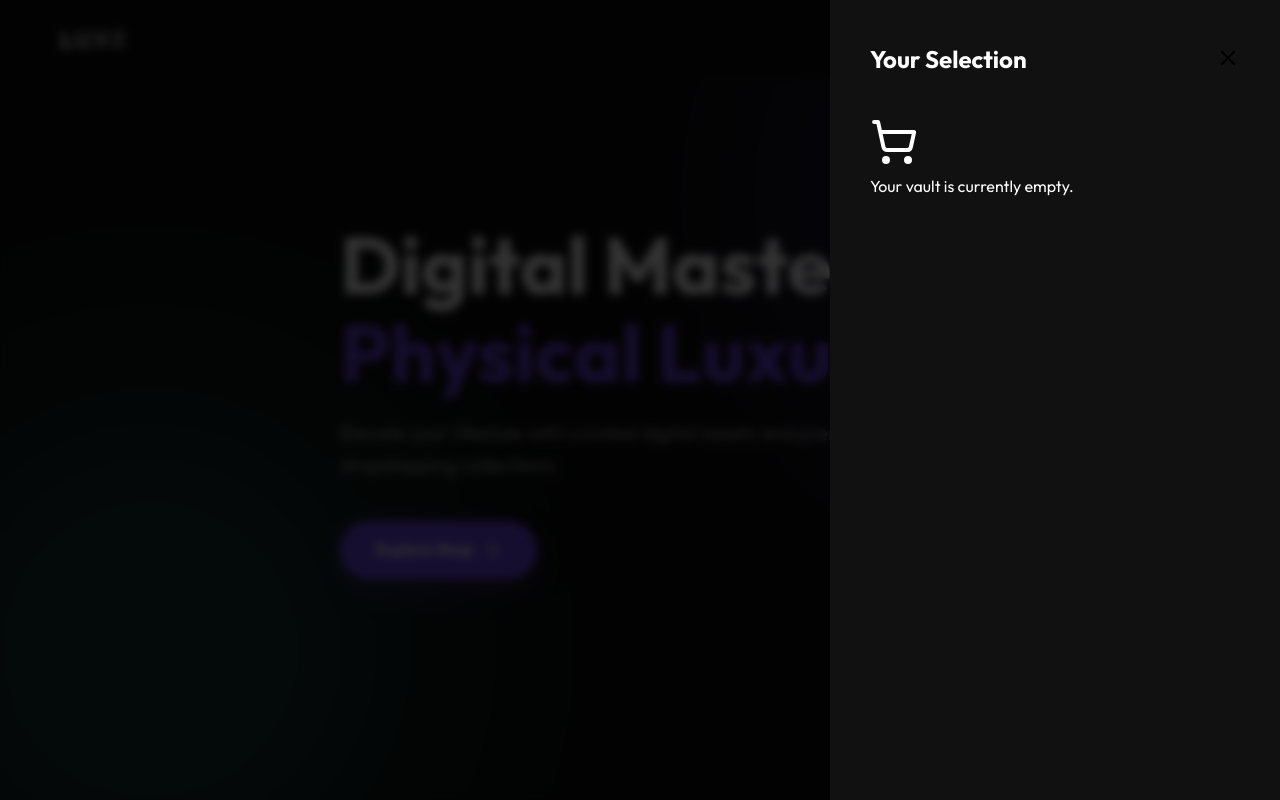
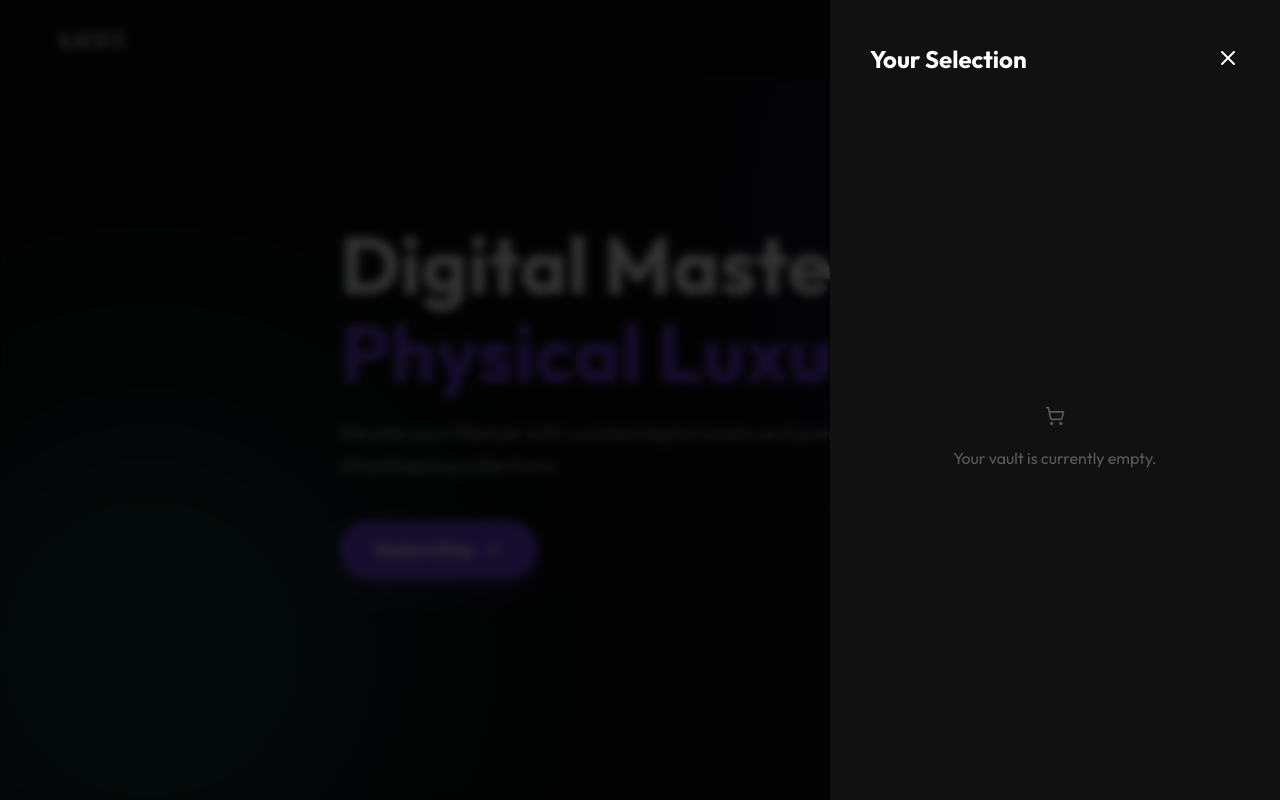
Before and after one commit to akhilshaji05/luxe-digital-dropship, a React (Vite) app: page / in a window 1280 px wide. Both pictures are taken after a click on the button 1210 px from the left and 39 px from the top of the page. Shown: the top 800 px of the page. Built offline with nearby package versions, Linux system fonts and the light colour scheme.

Commit message:
Rewrite project in React with Premium UI and Cart

```diff
--- a/index.html
+++ b/index.html
@@ -1,13 +1,17 @@
 <!doctype html>
 <html lang="en">
+
 <head>
   <meta charset="UTF-8" />
   <link rel="icon" type="image/svg+xml" href="/vite.svg" />
   <meta name="viewport" content="width=device-width, initial-scale=1.0" />
-    <title>luxe-digital</title>
+  <title>Luxe Digital & Dropship</title>
+  <meta name="description" content="Premium digital products and curated dropshipping collections." />
 </head>
+
 <body>
   <div id="root"></div>
   <script type="module" src="/src/main.jsx"></script>
 </body>
+
 </html>
--- a/src/App.css
+++ b/src/App.css
@@ -288,19 +288,33 @@
   background: rgba(0, 0, 0, 0.8);
   backdrop-filter: blur(5px);
   z-index: 200;
+  opacity: 0;
+  visibility: hidden;
+  transition: all 0.4s ease;
+}
+
+.cart-overlay.open {
+  opacity: 1;
+  visibility: visible;
 }
 
 .cart-sidebar {
   position: fixed;
   top: 0;
-  right: 0;
+  right: -500px;
   width: 450px;
+  max-width: 100%;
   height: 100vh;
   background: #111;
   z-index: 300;
   display: flex;
   flex-direction: column;
   padding: 40px;
+  transition: right 0.4s cubic-bezier(0.16, 1, 0.3, 1);
+}
+
+.cart-sidebar.open {
+  right: 0;
 }
 
 .cart-header {
@@ -310,11 +324,25 @@
   margin-bottom: 40px;
 }
 
+.cart-header button {
+  color: #fff;
+}
+
 .cart-items {
   flex: 1;
   overflow-y: auto;
   margin-right: -10px;
   padding-right: 10px;
+}
+
+.empty-cart {
+  display: flex;
+  flex-direction: column;
+  align-items: center;
+  justify-content: center;
+  height: 100%;
+  opacity: 0.3;
+  gap: 20px;
 }
 
 .cart-item {
--- a/src/App.jsx
+++ b/src/App.jsx
@@ -1,7 +1,24 @@
-import React, { useState, useEffect } from 'react';
-import { ShoppingCart, X, Plus, Minus, Check, ArrowRight, ExternalLink } from 'lucide-react';
-import { motion, AnimatePresence } from 'framer-motion';
+import React, { useState } from 'react';
 import './App.css';
+
+// SVG Icons as components to remove lucide-react dependency
+const Icons = {
+  Cart: () => (
+    <svg xmlns="http://www.w3.org/2000/svg" width="20" height="20" viewBox="0 0 24 24" fill="none" stroke="currentColor" strokeWidth="2" strokeLinecap="round" strokeLinejoin="round"><circle cx="8" cy="21" r="1" /><circle cx="19" cy="21" r="1" /><path d="M2.05 2.05h2l2.66 12.42a2 2 0 0 0 2 1.58h9.78a2 2 0 0 0 1.95-1.57l1.65-7.43H5.12" /></svg>
+  ),
+  X: () => (
+    <svg xmlns="http://www.w3.org/2000/svg" width="24" height="24" viewBox="0 0 24 24" fill="none" stroke="currentColor" strokeWidth="2" strokeLinecap="round" strokeLinejoin="round"><path d="M18 6 6 18" /><path d="m6 6 12 12" /></svg>
+  ),
+  Plus: () => (
+    <svg xmlns="http://www.w3.org/2000/svg" width="14" height="14" viewBox="0 0 24 24" fill="none" stroke="currentColor" strokeWidth="2" strokeLinecap="round" strokeLinejoin="round"><path d="M5 12h14" /><path d="M12 5v14" /></svg>
+  ),
+  Minus: () => (
+    <svg xmlns="http://www.w3.org/2000/svg" width="14" height="14" viewBox="0 0 24 24" fill="none" stroke="currentColor" strokeWidth="2" strokeLinecap="round" strokeLinejoin="round"><path d="M5 12h14" /></svg>
+  ),
+  ArrowRight: () => (
+    <svg xmlns="http://www.w3.org/2000/svg" width="18" height="18" viewBox="0 0 24 24" fill="none" stroke="currentColor" strokeWidth="2" strokeLinecap="round" strokeLinejoin="round"><path d="M5 12h14" /><path d="m12 5 7 7-7 7" /></svg>
+  )
+};
 
 const PRODUCTS = [
   {
@@ -82,7 +99,7 @@ function App() {
             <a href="#hero">Home</a>
             <a href="#shop">Shop</a>
             <button className="cart-trigger" onClick={() => setIsCartOpen(true)}>
-              <ShoppingCart size={20} />
+              <Icons.Cart />
               {cart.length > 0 && <span className="cart-count">{cart.length}</span>}
             </button>
           </div>
@@ -94,18 +111,13 @@ function App() {
         <div className="hero-blob one"></div>
         <div className="hero-blob two"></div>
         <div className="container">
-          <motion.div
-            initial={{ opacity: 0, y: 30 }}
-            animate={{ opacity: 1, y: 0 }}
-            transition={{ duration: 0.8 }}
-            className="hero-text"
-          >
+          <div className="hero-text">
             <h1>Digital Mastery <br /><span>Physical Luxury</span></h1>
             <p>Elevate your lifestyle with curated digital assets and premium dropshipping collections.</p>
             <div className="hero-btns">
-              <a href="#shop" className="btn-primary">Explore Shop <ArrowRight size={18} /></a>
+              <a href="#shop" className="btn-primary">Explore Shop <Icons.ArrowRight /></a>
             </div>
-          </motion.div>
+          </div>
         </div>
       </section>
 
@@ -129,14 +141,7 @@ function App() {
 
           <div className="product-grid">
             {filteredProducts.map(product => (
-              <motion.div
-                layout
-                key={product.id}
-                className="product-card"
-                initial={{ opacity: 0 }}
-                animate={{ opacity: 1 }}
-                transition={{ duration: 0.4 }}
-              >
+              <div key={product.id} className="product-card">
                 <div className="card-image">
                   <img src={product.image} alt={product.name} />
                   <div className="card-overlay">
@@ -153,39 +158,24 @@ function App() {
                   <h3>{product.name}</h3>
                   <p>{product.desc}</p>
                 </div>
-              </motion.div>
+              </div>
             ))}
           </div>
         </div>
       </section>
 
       {/* Cart Sidebar */}
-      <AnimatePresence>
-        {isCartOpen && (
-          <>
-            <motion.div
-              initial={{ opacity: 0 }}
-              animate={{ opacity: 1 }}
-              exit={{ opacity: 0 }}
-              className="cart-overlay"
-              onClick={() => setIsCartOpen(false)}
-            />
-            <motion.div
-              initial={{ x: '100%' }}
-              animate={{ x: 0 }}
-              exit={{ x: '100%' }}
-              transition={{ type: 'spring', damping: 25, stiffness: 200 }}
-              className="cart-sidebar"
-            >
+      <div className={`cart-overlay ${isCartOpen ? 'open' : ''}`} onClick={() => setIsCartOpen(false)} />
+      <div className={`cart-sidebar ${isCartOpen ? 'open' : ''}`}>
         <div className="cart-header">
           <h2>Your Selection</h2>
-                <button onClick={() => setIsCartOpen(false)}><X size={24} /></button>
+          <button onClick={() => setIsCartOpen(false)}><Icons.X /></button>
         </div>
 
         <div className="cart-items">
           {cart.length === 0 ? (
             <div className="empty-cart">
-                    <ShoppingCart size={48} />
+              <Icons.Cart />
               <p>Your vault is currently empty.</p>
             </div>
           ) : (
@@ -197,9 +187,9 @@ function App() {
                   <p className="item-price">${item.price.toFixed(2)}</p>
                   <div className="item-controls">
                     <div className="qty-wrap">
-                            <button onClick={() => updateQty(item.id, -1)}><Minus size={14} /></button>
+                      <button onClick={() => updateQty(item.id, -1)}><Icons.Minus /></button>
                       <span>{item.qty}</span>
-                            <button onClick={() => updateQty(item.id, 1)}><Plus size={14} /></button>
+                      <button onClick={() => updateQty(item.id, 1)}><Icons.Plus /></button>
                     </div>
                     <button onClick={() => removeFromCart(item.id)} className="remove-item">Remove</button>
                   </div>
@@ -218,10 +208,7 @@ function App() {
             <button className="checkout-btn">Proceed to Checkout</button>
           </div>
         )}
-            </motion.div>
-          </>
-        )}
-      </AnimatePresence>
+      </div>
 
       <footer className="footer section-padding">
         <div className="container">
```
Also changed, not shown: package.json (line endings or trailing spaces), 1 other file (tests, documents, lock files or other folders). Lines whose indentation alone changed are shown as unchanged.
